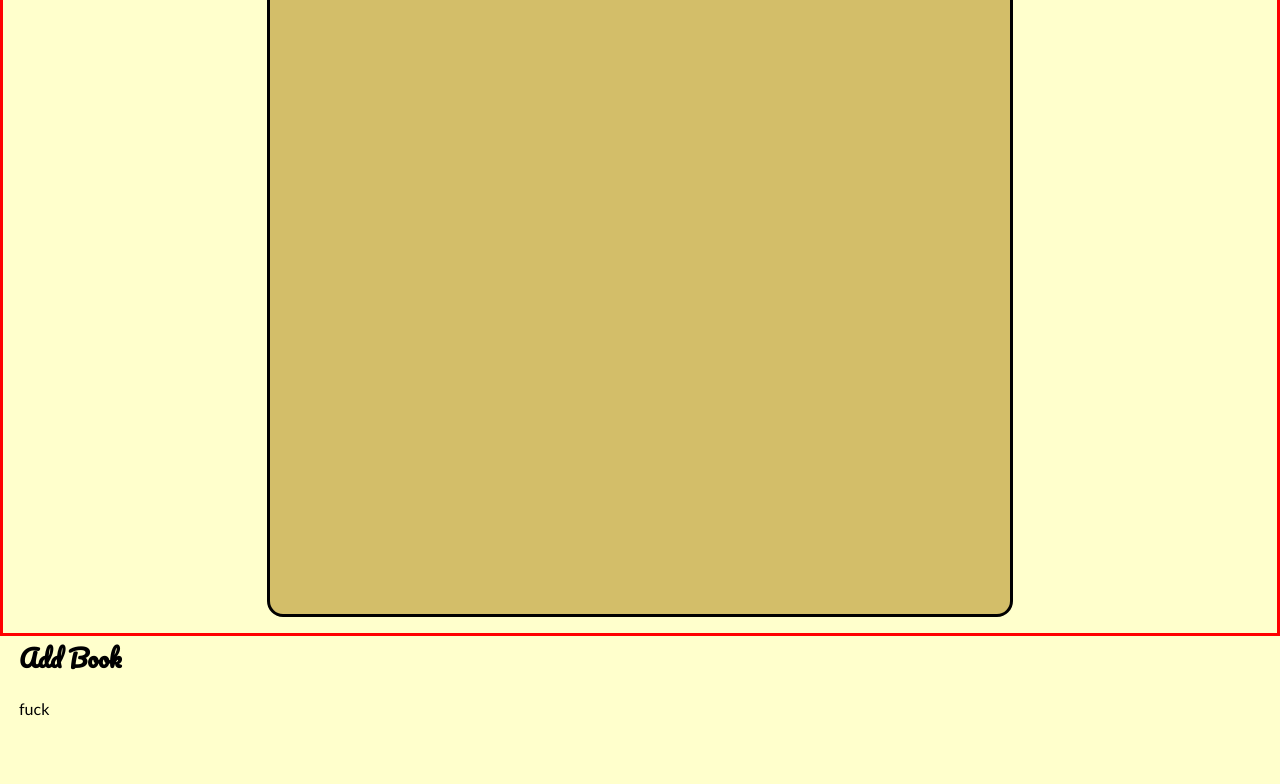
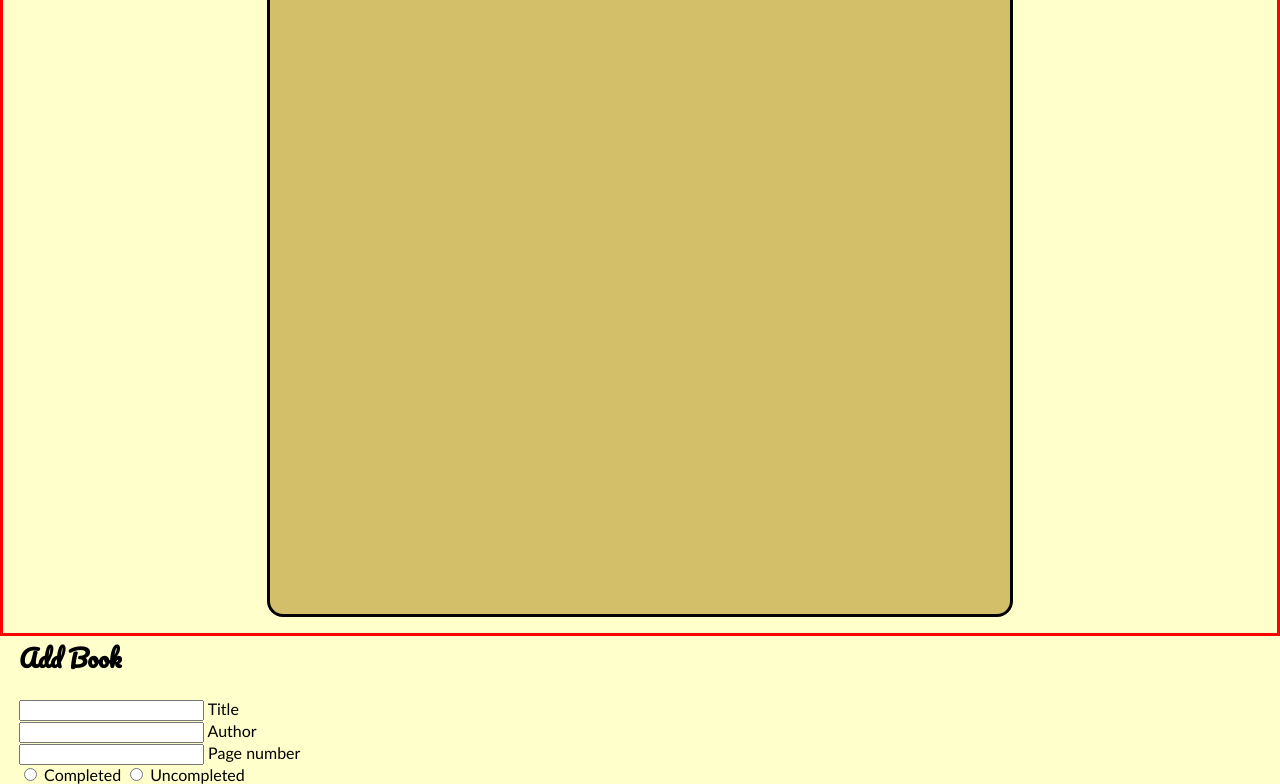
Before and after one commit to kentshenlim/JavaScript-Library, a website: page index.html in a window 1280 px wide. Shown: the part 164-948 px from the top of the page. Before the commit the page ends 882 px from the top, so only its background shows below. Drawn offline with Linux system fonts and the light colour scheme.

Commit message:
Add some inputs for forms

```diff
--- a/index.html
+++ b/index.html
@@ -27,7 +27,39 @@
     <div class="form-wrapper">
       <div class="form add-book">
         <h2>Add Book</h2>
-        fuck
+        <form action="#">
+          <div>
+            <span class="icon"></span>
+            <input type="text" id="input-title" required />
+            <label for="input-title">Title</label>
+          </div>
+          <div>
+            <span class="icon"></span>
+            <input type="text" id="input-authors" required />
+            <label for="input-authors">Author</label>
+          </div>
+          <div>
+            <span class="icon"></span>
+            <input type="number" id="input-page-number" />
+            <label for="input-page-number">Page number</label>
+          </div>
+          <div>
+            <input
+              type="radio"
+              id="input-status-completed"
+              name="input-status"
+              value="completed"
+            />
+            <label for="input-status-completed">Completed</label>
+            <input
+              type="radio"
+              id="input-status-uncompleted"
+              name="input-status"
+              value="uncompleted"
+            />
+            <label for="input-status-uncompleted">Uncompleted</label>
+          </div>
+        </form>
       </div>
     </div>
   </body>
```
